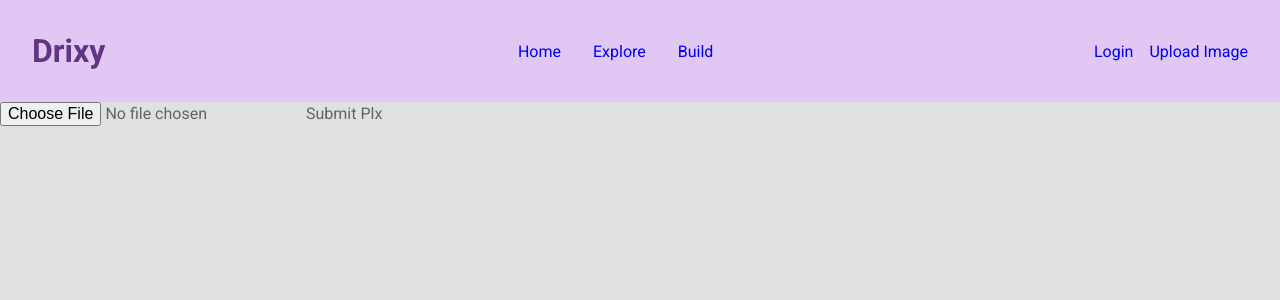
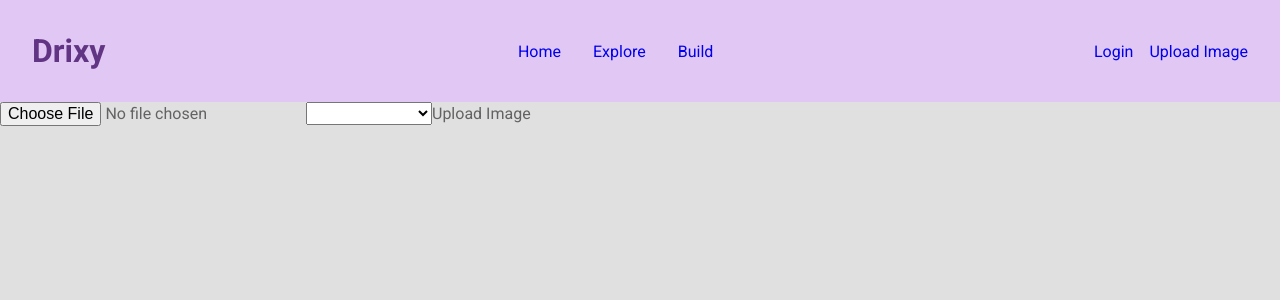
Before and after one commit to ManishBisht777/Drixy, a React (Create React App) app: page /imageupload in a window 1280 px wide. Shown: the top 300 px of the page. Built offline with nearby package versions, Linux system fonts and the light colour scheme; no server answers.

Commit message:
Feat : image uplaod by type

```diff
--- a/src/pages/imageUpload/imageUpload.js
+++ b/src/pages/imageUpload/imageUpload.js
@@ -1,15 +1,18 @@
-import React, {useState, useEffect} from 'react';
-import {storage, db} from '../auth/firebase';
+import React, { useState } from "react";
+import { storage, db } from "../auth/firebase";
 import { doc, setDoc } from "firebase/firestore";
 import { getDownloadURL, ref, uploadBytesResumable } from "firebase/storage";
-import {useSelector} from 'react-redux';
-import {v4 as uuidv4} from 'uuid';
+import { useSelector } from "react-redux";
+import { v4 as uuidv4 } from "uuid";
 
 const ImageUpload = () => {
   const [img, setImg] = useState("");
   const { user } = useSelector((state) => state.auth);
-    useEffect(() =>{
-        const uploadFile = () => {
+
+  const [type, setType] = useState(null);
+  const uploadFile = (e) => {
+    e.preventDefault();
+
     const name = `userID/${user.uid}/${img.name}`;
     console.log(name);
     const stogrageRef = ref(storage, name);
@@ -35,27 +38,34 @@ const ImageUpload = () => {
         console.log(error);
       },
       () => {
-              getDownloadURL(uploadTask.snapshot.ref).then(async(downloadURL) => {
+        getDownloadURL(uploadTask.snapshot.ref).then(async (downloadURL) => {
           console.log("File available at", downloadURL);
-                    let docid=await setDoc(doc(db, "images", uuidv4()), {
+          let docid = await setDoc(doc(db, "images", uuidv4()), {
             url: downloadURL,
-                        type: 'navbar'
+            type: type,
           });
-                    console.log(docid);
         });
       }
     );
   };
-        img && uploadFile();
-      }, [img]);
+
   return (
     <div>
       <form action="">
         <input type="file" onChange={(e) => setImg(e.target.files[0])} />
-        <button type="submit">submit plx</button>
+        <select onChange={(e) => setType(e.target.value)}>
+          <option value=""></option>
+          <option value="navbar">navbar</option>
+          <option value="footer">footer</option>
+          <option value="landing">landing page</option>
+          <option value="cards">cards</option>
+          <option value="features">features</option>
+          <option value="miscellaneous">miscellaneous</option>
+        </select>
+        <button onClick={(e) => uploadFile(e)}>Upload Image</button>
       </form>
     </div>
-  )
-}
+  );
+};
 
 export default ImageUpload;
```
Lines whose indentation alone changed are shown as unchanged.
